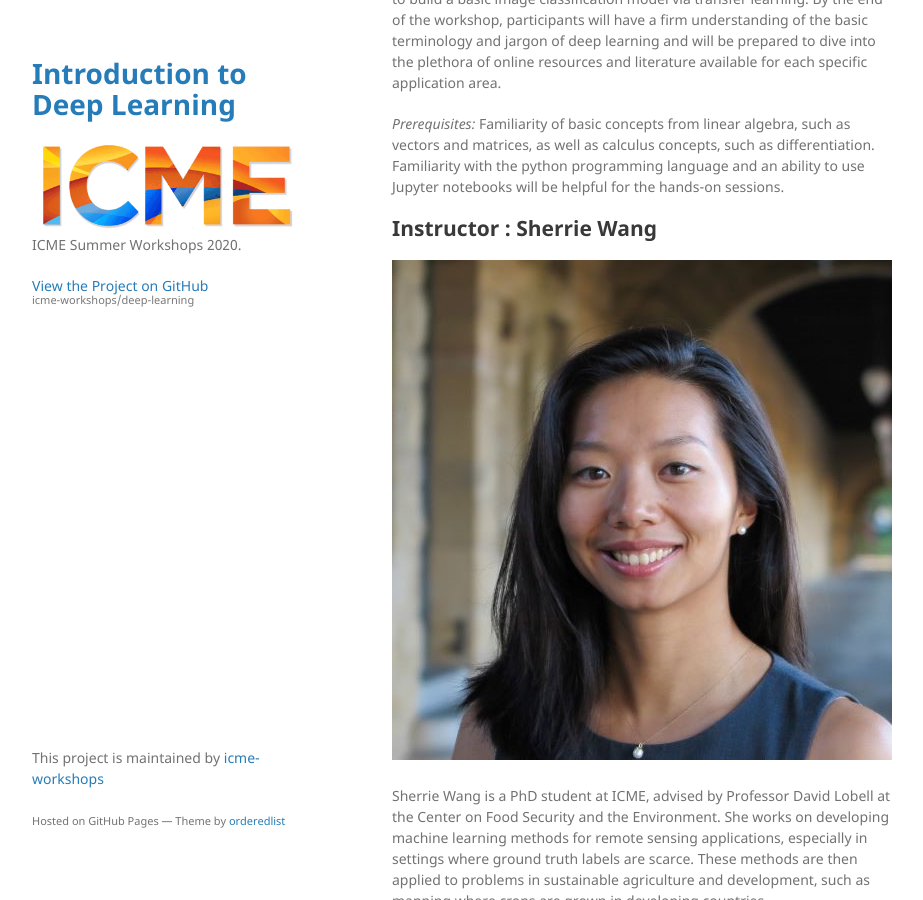
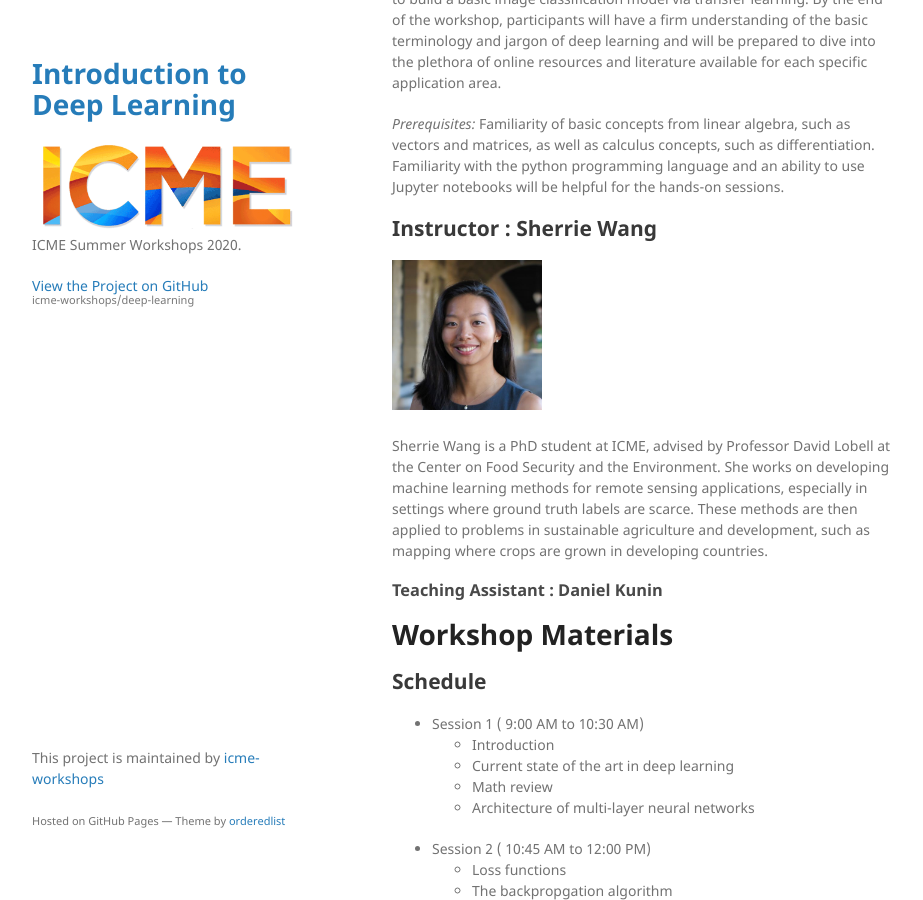
Before and after one commit to icme-workshops/deep-learning, a Jekyll site: the page built from index.md, in a window 1280 px wide and 900 px high, scrolled down 310 px. Shown: the whole window, without its empty margins (178-1101 px from the left). Built offline with Jekyll 4.4.1, drawn with Linux system fonts in a browser that asks for light colours; our own code applies the rules of GitHub Pages for plain Markdown files.

Commit message:
Update index.md

```diff
--- a/index.md
+++ b/index.md
@@ -10,7 +10,7 @@ _Prerequisites:_ Familiarity of basic concepts from linear algebra, such as vect
 
 ## Instructor : Sherrie Wang
 
-![Sherrie Wang](/assets/img/sherrie.jpg)
+![Sherrie Wang](/assets/img/sherrie.jpg){:style="max-width:30%;"}
 
 Sherrie Wang is a PhD student at ICME, advised by Professor David Lobell at the Center on Food Security and the Environment. She works on developing machine learning methods for remote sensing applications, especially in settings where ground truth labels are scarce. These methods are then applied to problems in sustainable agriculture and development, such as mapping where crops are grown in developing countries.
 
```
